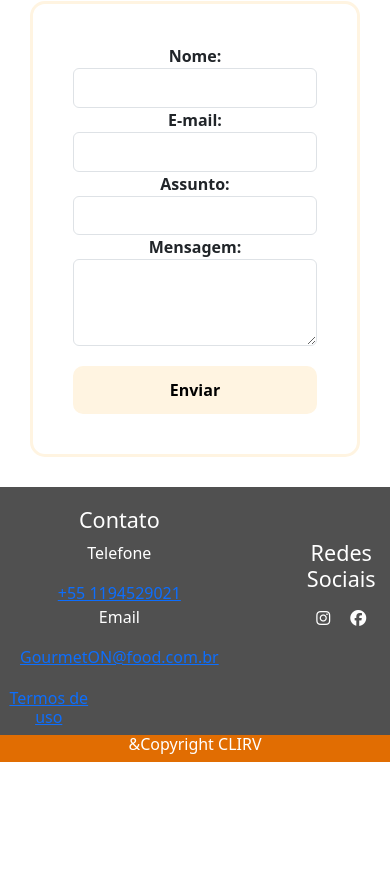
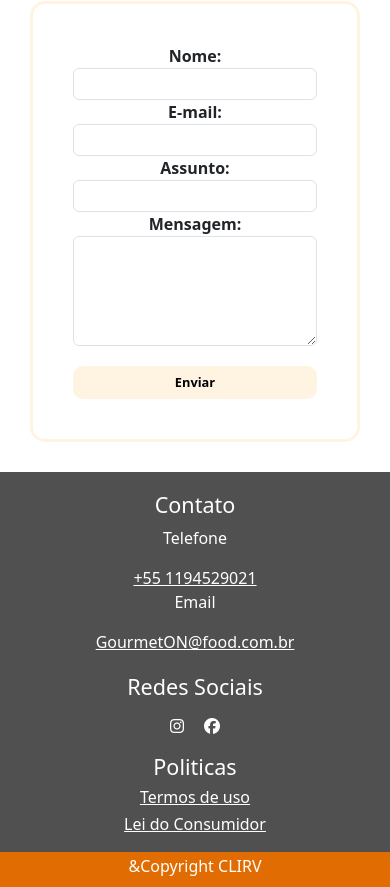
Before and after one commit to Leandrns/cp5_web-dev, a React (Create React App) app: page / in a window 390 px wide. Shown: the part 577-1464 px from the top of the page. Before the commit the page ends 1339 px from the top, so only its background shows below. Built offline with nearby package versions, Linux system fonts and the light colour scheme; no server answers.

Commit message:
V2 - renspovidade

```diff
--- a/src/components/Footer/Footer.css
+++ b/src/components/Footer/Footer.css
@@ -27,6 +27,7 @@
     margin-top: auto;
     text-align: center;
     background-color: #E16D02;
+    height: 35px;
   }
 
   div.social-media i:hover{
@@ -43,3 +44,32 @@
     padding: 10px;
     margin: 10px;
   }
+
+  div a{
+    color: white;
+  }
+
+  div a:hover {
+    color: #E16D02;
+  }
+
+
+  @media (max-width: 768px) {
+    .footer-columns {
+      flex-direction: column;
+    }
+    .footer-columns > * {
+      flex-basis: 100%;
+      margin-bottom: 20px;
+    }
+  }
+
+
+  @media (max-width: 480px) {
+    .footer-columns > * {
+      margin-bottom: 10px;
+    }
+    .footer {
+      padding: 5px;
+    }
+  }
--- a/src/components/Footer/Footer.jsx
+++ b/src/components/Footer/Footer.jsx
@@ -17,7 +17,9 @@ export function Footer() {
           <i className="fa-brands fa-facebook" />
         </div>
         <div className="termo-uso">
+            <h4>Politicas</h4>
           <h6><a href="#">Termos de uso</a></h6>
+          <h6><a href="#">Lei do Consumidor</a></h6>
         </div>
       </div>
       <div className="footer">
--- a/src/components/Form/Form.css
+++ b/src/components/Form/Form.css
@@ -75,3 +75,26 @@
         margin: 30px 30px !important;
     }
 }
+
+
+@media (max-width: 768px) {
+    .formulario {
+      width: 100%;
+      height: auto;
+      padding: 20px;
+    }
+  }
+
+
+  @media (max-width: 480px) {
+    .formulario {
+      padding: 10px;
+    }
+    .formulario input.form-control {
+      height: 2rem;
+    }
+    .formulario button {
+      padding: 5px;
+      font-size: 0.8rem;
+    }
+  }
```
